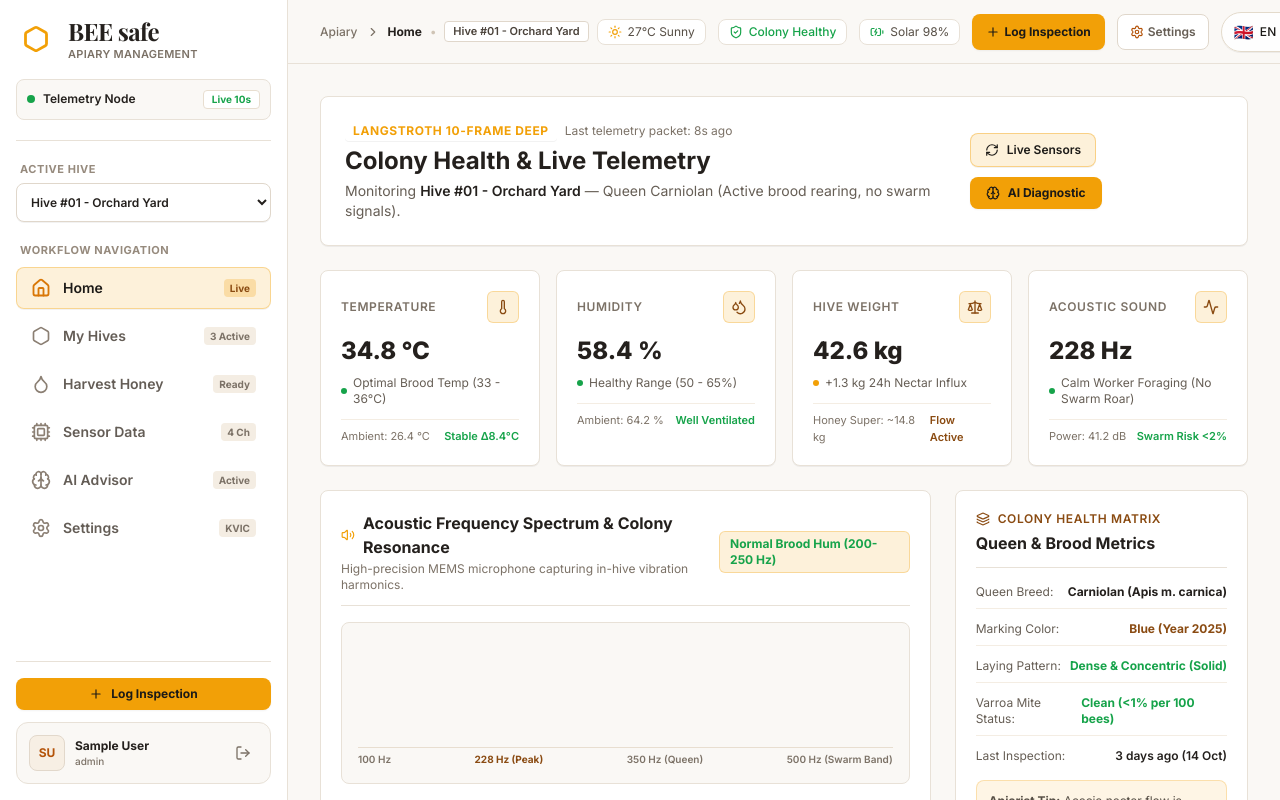
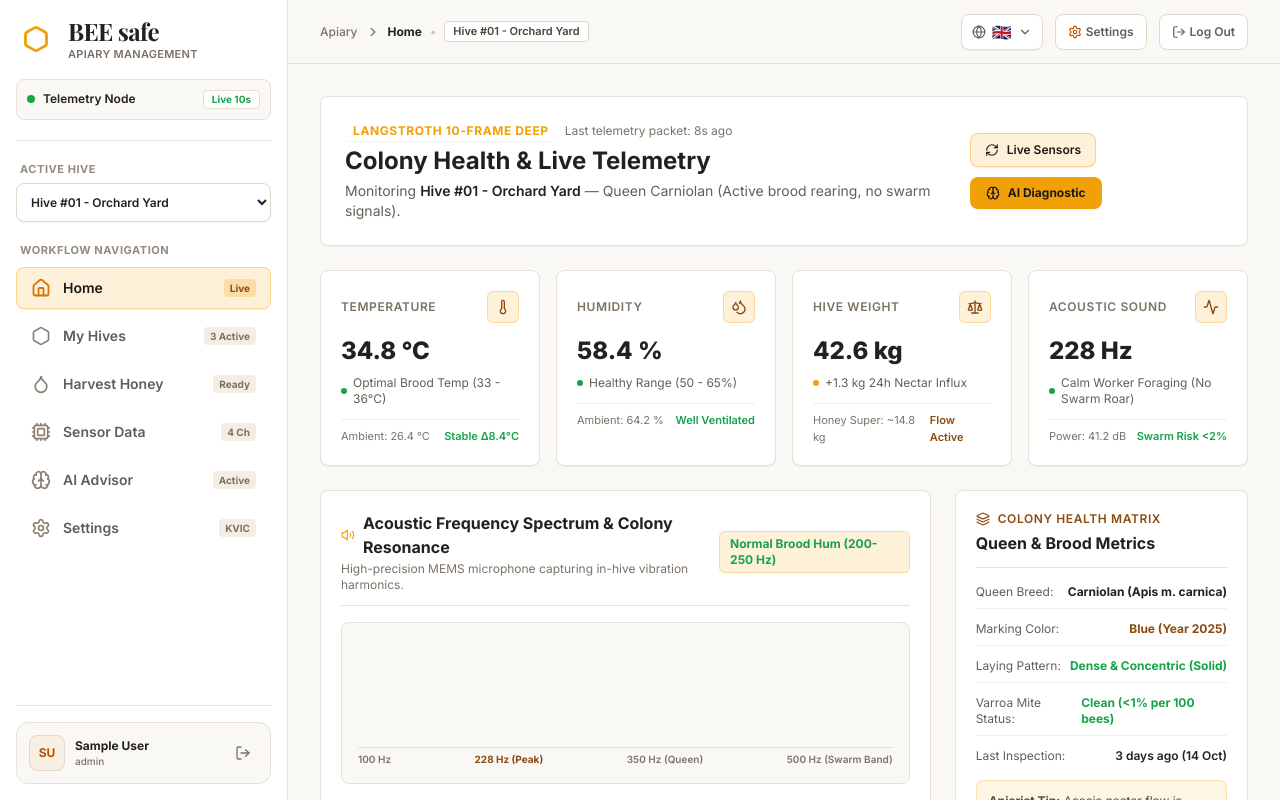
Before and after one commit to pranshr/vanguard-hackshift-iiitd-26, a Next.js app in the folder web/: page /beekeeper in a window 1280 px wide. Shown: the top 800 px of the page. Built offline with nearby package versions, Linux system fonts and the light colour scheme; sample sign-in values are in the browser's storage; a web font is replaced by a local one.

Commit message:
navbar fix

```diff
--- a/web/src/app/beekeeper/page.tsx
+++ b/web/src/app/beekeeper/page.tsx
@@ -344,14 +344,6 @@ export default function BeekeeperPage() {
 
         {/* Sidebar Footer: Apiarist Profile & Actions */}
         <div className="pt-4 border-t border-[#e8e1d7] space-y-3">
-          {/* Quick Inspection Action Button */}
-          <button
-            onClick={() => setShowInspectionModal(true)}
-            className="w-full flex items-center justify-center gap-2 py-2 px-3 text-xs font-bold text-[#1C1A17] bg-[#F2A007] rounded-lg hover:bg-[#d98f06] transition-all shadow-xs cursor-pointer active:scale-95"
-          >
-            <Plus className="w-3.5 h-3.5 text-[#1C1A17]" />
-            <span>Log Inspection</span>
-          </button>
 
           {/* User Profile Card (Matches Image 2 - Clickable to open Profile/Settings) */}
           <div
@@ -438,31 +430,8 @@ export default function BeekeeperPage() {
 
           {/* Right Header Status & Action Controls */}
           <div className="flex items-center gap-1.5 sm:gap-3 shrink-0">
-            {/* Quick Status Badges */}
-            <div className="hidden lg:flex items-center gap-3 text-xs">
-              <div className="flex items-center gap-1.5 text-[#574f46] bg-white border border-[#e8e1d7] px-2.5 py-1 rounded-lg">
-                <Sun className="w-3.5 h-3.5 text-[#F2A007]" />
-                <span>27°C Sunny</span>
-              </div>
-              <div className="flex items-center gap-1.5 text-[#16a34a] bg-white border border-[#e8e1d7] px-2.5 py-1 rounded-lg font-medium">
-                <ShieldCheck className="w-3.5 h-3.5" />
-                <span>Colony Healthy</span>
-              </div>
-              <div className="flex items-center gap-1.5 text-[#574f46] bg-white border border-[#e8e1d7] px-2.5 py-1 rounded-lg">
-                <BatteryCharging className="w-3.5 h-3.5 text-[#16a34a]" />
-                <span>Solar 98%</span>
-              </div>
-            </div>
-
-            {/* Quick Log Inspection Button */}
-            <button
-              onClick={() => setShowInspectionModal(true)}
-              className="inline-flex items-center justify-center h-9 px-2.5 sm:px-3.5 text-xs font-bold text-[#1C1A17] bg-[#F2A007] rounded-lg hover:bg-[#d98f06] transition-all shadow-xs cursor-pointer active:scale-95"
-              title="Log Inspection"
-            >
-              <Plus className="w-3.5 h-3.5 text-[#1C1A17]" />
-              <span className="hidden sm:inline ml-1">Log Inspection</span>
-            </button>
+            {/* Language Selector — first */}
+            <LanguageSelector variant="header" />
 
             {/* Profile & Settings Button */}
             <button
@@ -471,14 +440,11 @@ export default function BeekeeperPage() {
                 ? "bg-[#f7efe4] text-[#b45309] border-[#b45309]"
                 : "text-[#665e55] bg-white border-[#e0d7cb] hover:bg-[#f5ede2] hover:text-[#b45309]"
                 }`}
-              title="Open Ritesh Kumar Profile & Account Settings"
+              title="Open Profile & Account Settings"
             >
               <Settings className="w-3.5 h-3.5 text-[#b45309]" />
               <span className="hidden md:inline ml-1">Settings</span>
             </button>
-
-            {/* Language Selector */}
-            <LanguageSelector variant="header" />
 
             {/* Header Logout Button */}
             <Link
@@ -1887,10 +1853,8 @@ export default function BeekeeperPage() {
         </main>
       </div>
 
-      {/* ======================================================== */}
-      {/* QUICK LOG INSPECTION MODAL */}
-      {/* ======================================================== */}
-      {showInspectionModal && (
+      {/* Inspection modal removed */}
+      {false && (
         <div className="fixed inset-0 z-50 bg-black/35 backdrop-blur-xs flex items-center justify-center p-4">
           <div className="bg-white border border-[#e8e1d7] rounded-lg p-5 sm:p-6 w-full max-w-lg shadow-xl">
             <div className="flex items-center justify-between pb-3 border-b border-[#e8e1d7] mb-4">
--- a/web/src/components/storefront/LanguageSelector.tsx
+++ b/web/src/components/storefront/LanguageSelector.tsx
@@ -194,15 +194,13 @@ export function LanguageSelector({
       {/* Trigger Button */}
       <button
         onClick={() => setIsOpen(!isOpen)}
-        className="flex items-center gap-1.5 h-10 px-3 rounded-full border border-[var(--line)] bg-white/90 hover:bg-white text-[var(--ink)] hover:border-[var(--signature)] transition-all shadow-2xs group cursor-pointer"
+        className="flex items-center gap-1.5 h-9 px-2.5 rounded-lg border border-[var(--line)] bg-white hover:bg-[#f5ede2] text-[var(--ink)] hover:border-[var(--signature)] transition-all shadow-2xs group cursor-pointer"
         aria-expanded={isOpen}
         aria-label="Change Language"
         title={`Current Language: ${currentLanguage.name}`}
       >
+        <Globe className="w-3.5 h-3.5 text-[var(--muted-ink)] group-hover:text-[var(--signature)] transition-colors" />
         <span className="text-base leading-none">{currentLanguage.flag}</span>
-        <span className="font-sans font-medium text-xs text-[var(--ink)] tracking-wide hidden lg:inline">
-          {currentLanguage.code.toUpperCase()}
-        </span>
         <ChevronDown
           className={`w-3.5 h-3.5 text-[var(--muted-ink)] group-hover:text-[var(--ink)] transition-transform duration-200 ${
             isOpen ? "rotate-180" : ""
```
